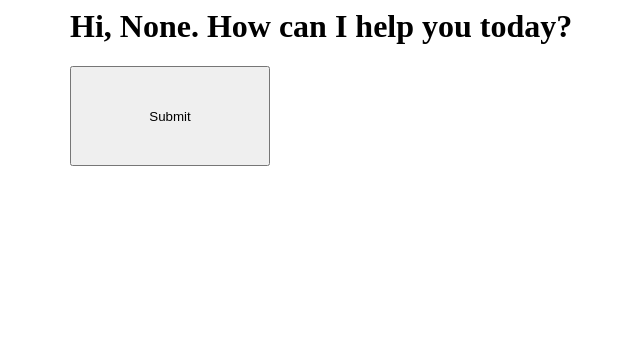
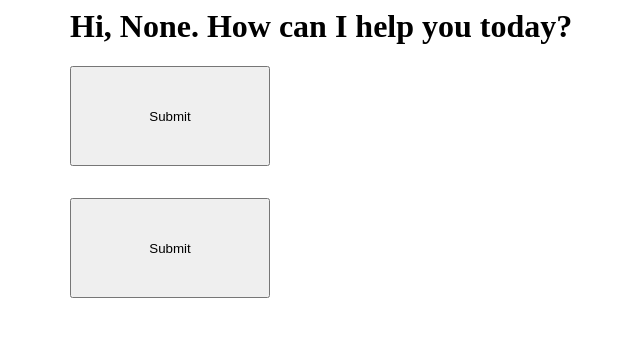
Before and after one commit to 194377/rpa-19t, a Flask app: page /main in a window 1280 px wide. Shown: the top 337 px of the page, without its empty margins (254-894 px from the left). Run offline with Flask 3, Linux system fonts and the light colour scheme.

Commit message:
Update main.html

```diff
--- a/templates/main.html
+++ b/templates/main.html
@@ -12,4 +12,8 @@
 
     <input type = "submit" name="Image Generator" style="width:200px;height:100px;">
 </form>
+    <form action="/end"method="post">
+
+    <input type = "submit" name="END" style="width:200px;height:100px;">
+ </form>
 </div>
```
